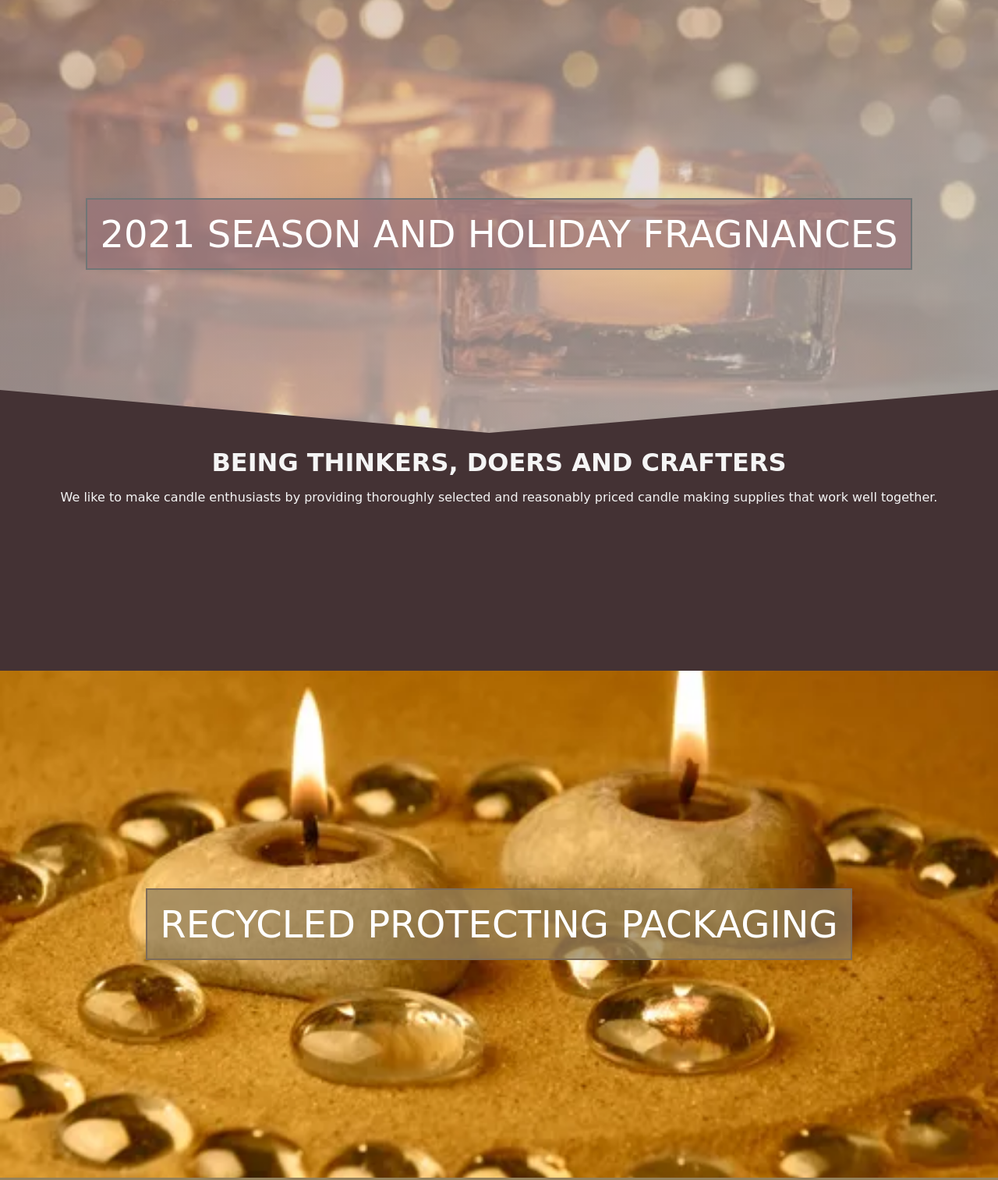
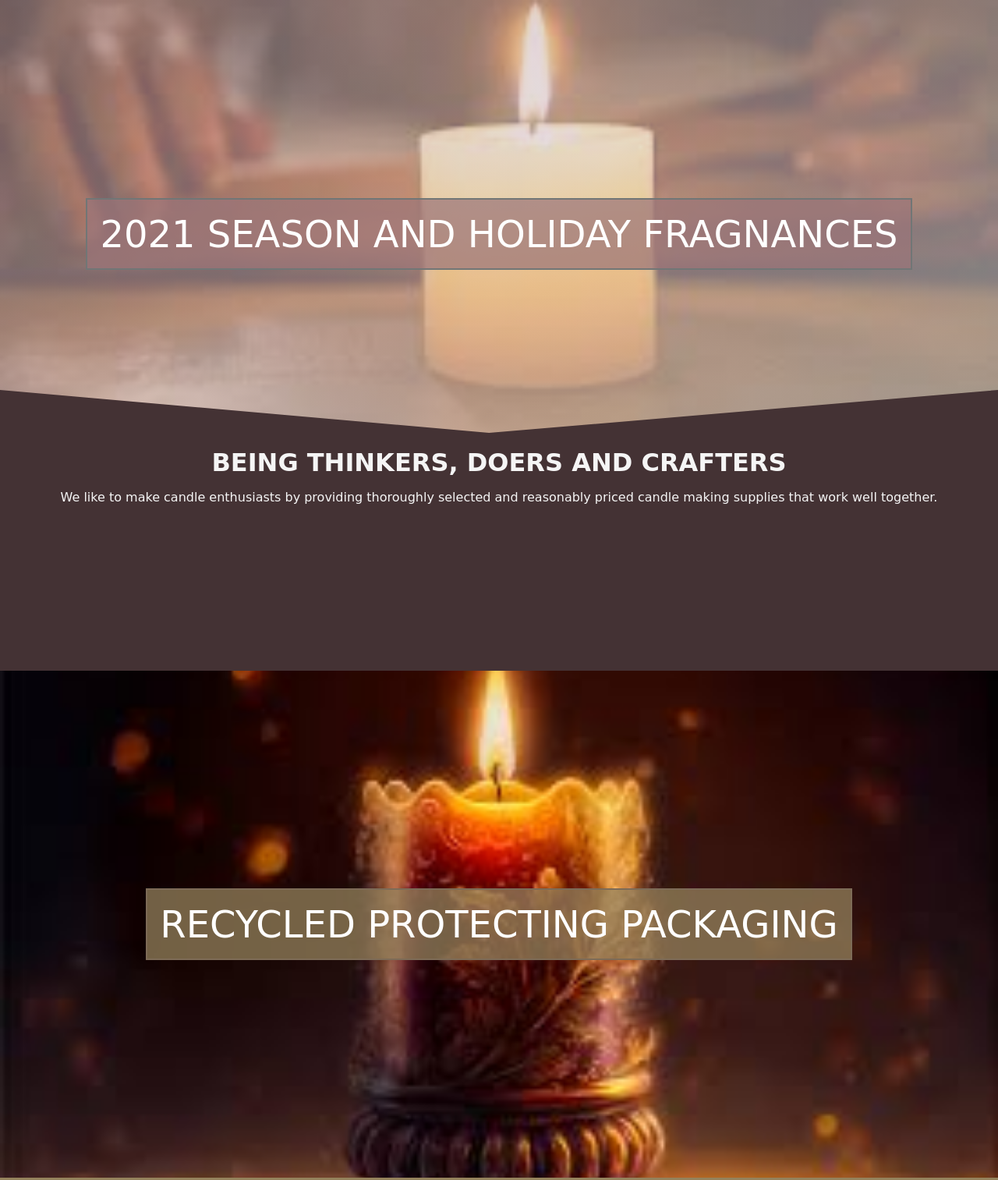
Before and after one commit to KarlOliverSepp/6.kodutoo-2, a plain HTML site: page index.html in a window 1280 px wide. Shown: the top 1513 px of the page at 78% size. Drawn offline with Linux system fonts and the light colour scheme; a web font is replaced by a local one.

Commit message:
muudatused piltidele

```diff
--- a/css/style.css
+++ b/css/style.css
@@ -11,7 +11,7 @@ body{
 }
 
 .intro-image{
-    background-image: linear-gradient(to bottom right, #c29fa38e,#eaefef92), url('/img/2.webp');
+    background-image: linear-gradient(to bottom right, #c29fa38e,#eaefef92), url('/img/1.jpg');
     background-size: cover;
     height: 600px;
     display: flex;
@@ -98,7 +98,7 @@ body{
 
 .packaging-image{
     height: 650px;
-    background-image: url('/img/3.webp');
+    background-image: url('/img/2.jpg');
     background-size: cover;
     background-position: center;
     display: flex;
```
Also changed, not shown: img/1.jpg (added), img/2.jpg (added), img/2.webp (deleted), img/3.webp (deleted), img/Dandles+Candles196.webp (deleted).
